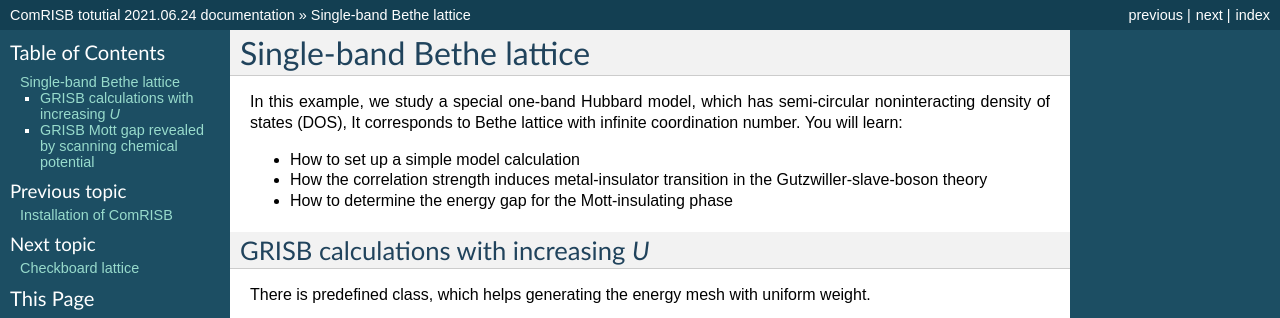
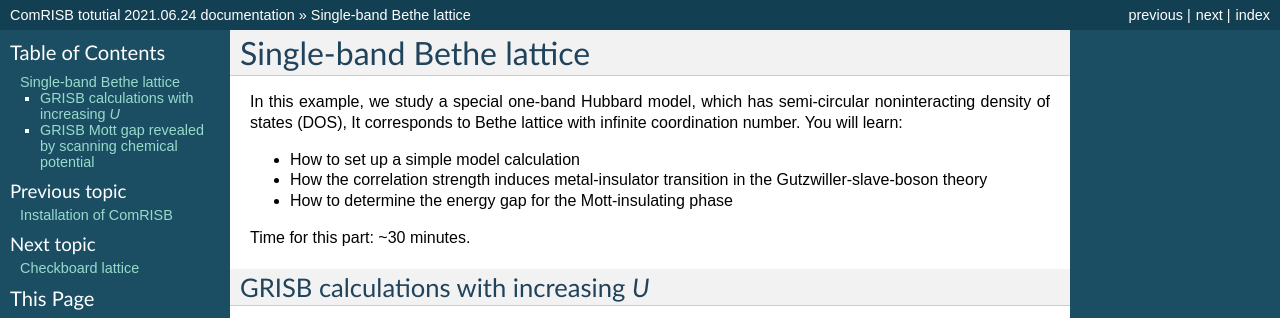
Before and after one commit to comscope/ComRISB_tutorial, a Sphinx documentation site: the page built from doc/source/bethe_latt.rst, in a window 1280 px wide and 900 px high, cut to the strip 0-318 px from the top of the window. Built offline with Sphinx 7.4.7, drawn with Linux system fonts in a browser that asks for light colours.

Commit message:
added timing info.

```diff
--- a/doc/source/bethe_latt.rst
+++ b/doc/source/bethe_latt.rst
@@ -10,6 +10,8 @@ You will learn:
 * How the correlation strength induces metal-insulator transition
   in the Gutzwiller-slave-boson theory
 * How to determine the energy gap for the Mott-insulating phase
+
+Time for this part: ~30 minutes.
 
 GRISB calculations with increasing `U`
 ======================================
--- a/doc/source/checkboard.rst
+++ b/doc/source/checkboard.rst
@@ -10,6 +10,8 @@ You will learn:
 * How to setup simple antiferromagnetic (AFM) calculations.
 * How the Gutzwiller method improves the descriptions
   at Hartree-Fock mean field level.
+
+Time for this part: ~30 minutes.
 
 GRISB calculation in PM state
 =============================
--- a/doc/source/fe.rst
+++ b/doc/source/fe.rst
@@ -5,6 +5,8 @@ with the FlapwMBPT package [Kutepov2017]_,
 using :math:`\alpha`-Fe as an example.
 DFT+GRISB calculations of the paramagnetic (PM) and ferromagnetic (FM) phase
 with ComRISB package will be demonstrated.
+
+Time for this part: ~40 minutes.
 
 DFT-LDA calculation of Fe
 =========================
```
